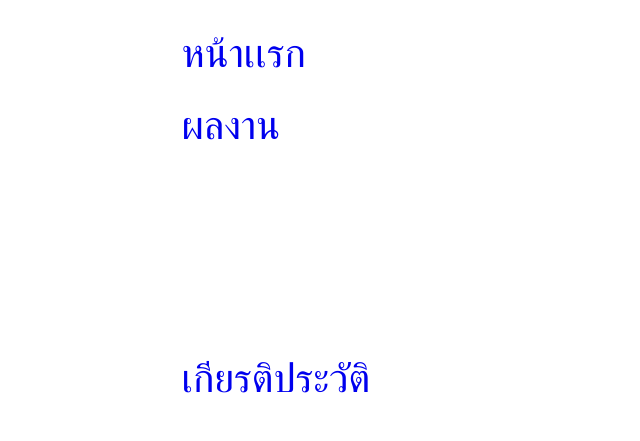
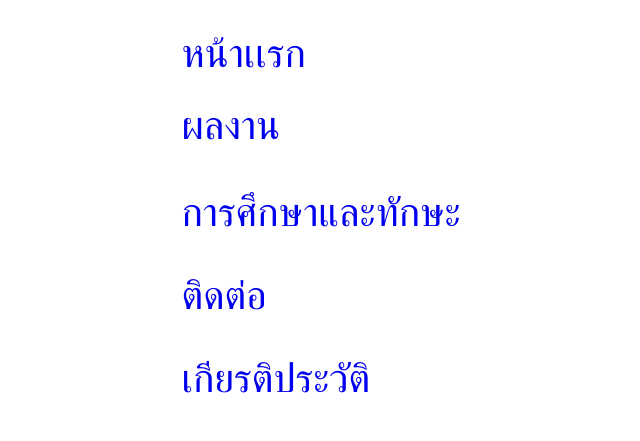
Before and after one commit to yourname121/pongsapak, a plain HTML site: page menu.html in a window 1280 px wide. Shown: the whole page, without its empty margins (307-947 px from the left). Drawn offline with nearby package versions, Linux system fonts and the light colour scheme.

Commit message:
Update menu.html

```diff
--- a/menu.html
+++ b/menu.html
@@ -11,8 +11,8 @@
       <div class="div">
         <div class="text-wrapper"><a href = "index.html"> หน้าเเรก </a></div>
         <div class="text-wrapper-2"><a href = "ผลงาน.html"> ผลงาน </a></div>
-        <div class="text-wrapper-3"><a href = "การศึกษาและทักษะ.html">  </a></div>
-        <div class="text-wrapper-4"><a href = "ติดต่อ.html">  </a></div>
+        <div class="text-wrapper-3"><a href = "การศึกษาและทักษะ.html"> การศึกษาและทักษะ </a></div>
+        <div class="text-wrapper-4"><a href = "ติดต่อ.html"> ติดต่อ </a></div>
         <div class="text-wrapper-5"><a href = "เกียรติประวัติ.html"> เกียรติประวัติ </a></div>
       </div>
     </div>
```
